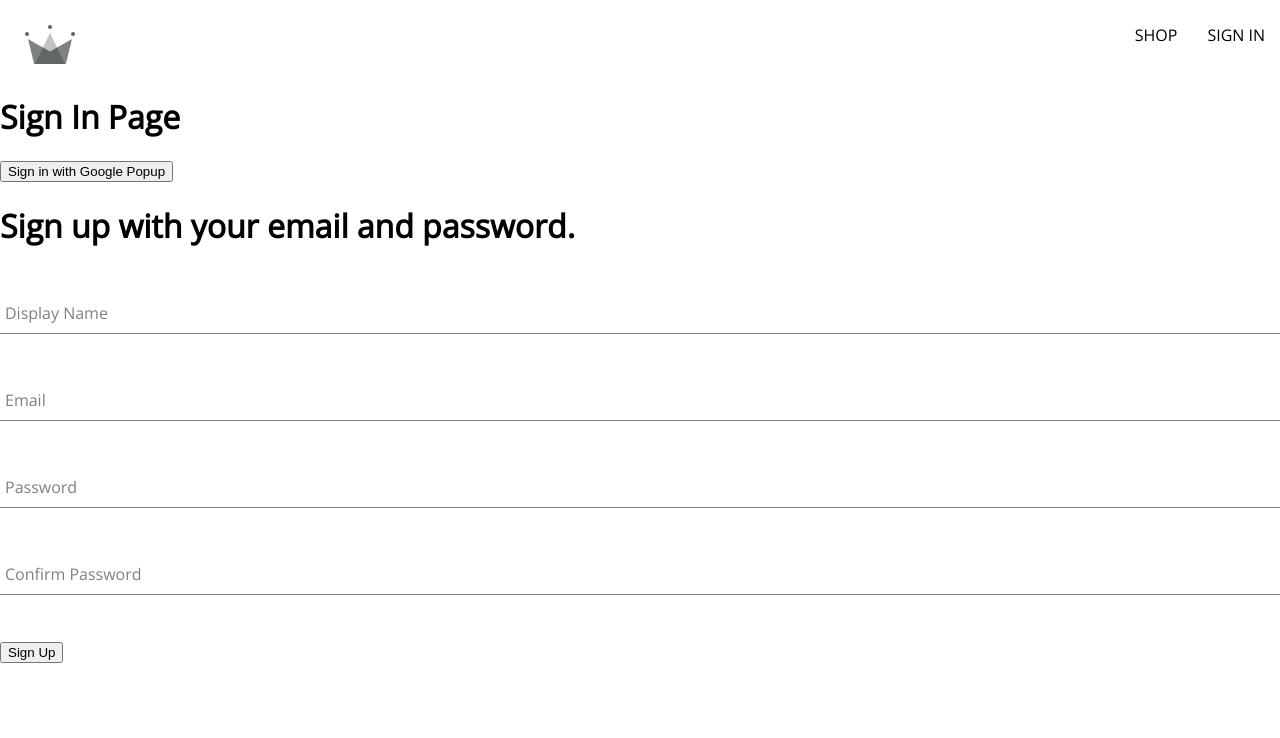
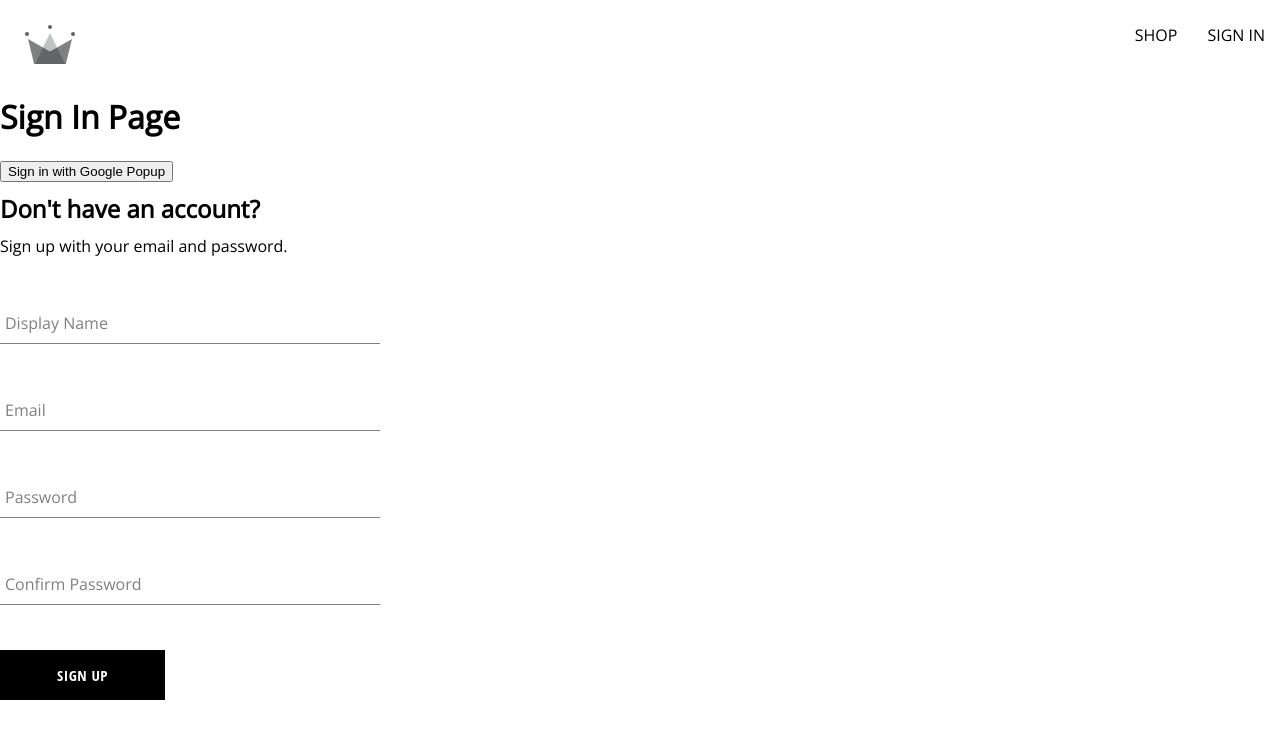
Before and after one commit to r-scott25/crown-clothing, a React (Create React App) app: page /sign-in in a window 1280 px wide. Shown: the top 738 px of the page. Built offline with nearby package versions, Linux system fonts and the light colour scheme.

Commit message:
custom button component

```diff
--- /dev/null
+++ b/src/components/button/button.component.jsx
@@ -0,0 +1,23 @@
+import "./button.styles.scss";
+
+// The site has three types of buttons:
+// default button
+// inverted button
+// google sign-in button
+
+const BUTTON_TYPE_CLASSES = {
+  google: "google-sign-in",
+  inverted: "inverted",
+};
+
+const Button = ({ children, buttonType, ...otherProps }) => {
+  return (
+    <button
+      className={`button-container ${BUTTON_TYPE_CLASSES[buttonType]}`}
+      {...otherProps}
+    >
+      {children}
+    </button>
+  );
+};
+export default Button;
--- /dev/null
+++ b/src/components/button/button.styles.scss
@@ -0,0 +1,46 @@
+.button-container {
+  min-width: 165px;
+  width: auto;
+  height: 50px;
+  letter-spacing: 0.5px;
+  line-height: 50px;
+  padding: 0 35px 0 35px;
+  font-size: 15px;
+  background-color: black;
+  color: white;
+  text-transform: uppercase;
+  font-family: "Open Sans Condensed";
+  font-weight: bolder;
+  border: none;
+  cursor: pointer;
+  display: flex;
+  justify-content: center;
+
+  &:hover {
+    background-color: white;
+    color: black;
+    border: 1px solid black;
+  }
+
+  &.google-sign-in {
+    background-color: #4285f4;
+    color: white;
+
+    &:hover {
+      background-color: #357ae8;
+      border: none;
+    }
+  }
+
+  &.inverted {
+    background-color: white;
+    color: black;
+    border: 1px solid black;
+
+    &:hover {
+      background-color: black;
+      color: white;
+      border: none;
+    }
+  }
+}
--- a/src/components/sign-up-form/sign-up-form.component.jsx
+++ b/src/components/sign-up-form/sign-up-form.component.jsx
@@ -1,11 +1,15 @@
 import { useState } from "react";
 
 import FormInput from "../form-input/form-input.component";
+
+import Button from "../button/button.component";
 
 import {
   createAuthUserWithEmailAndPassword,
   createUserDocumentFromAuth,
 } from "../../utils/firebase/firebase.utils";
+
+import "./sign-up-form.styles.scss";
 
 const defaultFormFields = {
   displayName: "",
@@ -55,8 +59,9 @@
   };
 
   return (
-    <div>
-      <h1>Sign up with your email and password.</h1>
+    <div className="sign-up-container">
+      <h2>Don't have an account?</h2>
+      <span>Sign up with your email and password.</span>
       <form onSubmit={handleSubmit}>
         <FormInput
           label="Display Name"
@@ -94,7 +99,7 @@
           value={confirmPassword}
         />
 
-        <button type="submit">Sign Up</button>
+        <Button type="submit">Sign Up</Button>
       </form>
     </div>
   );
--- /dev/null
+++ b/src/components/sign-up-form/sign-up-form.styles.scss
@@ -0,0 +1,9 @@
+.sign-up-container {
+  display: flex;
+  flex-direction: column;
+  width: 380px;
+}
+
+h2 {
+  margin: 10px 0;
+}
```
